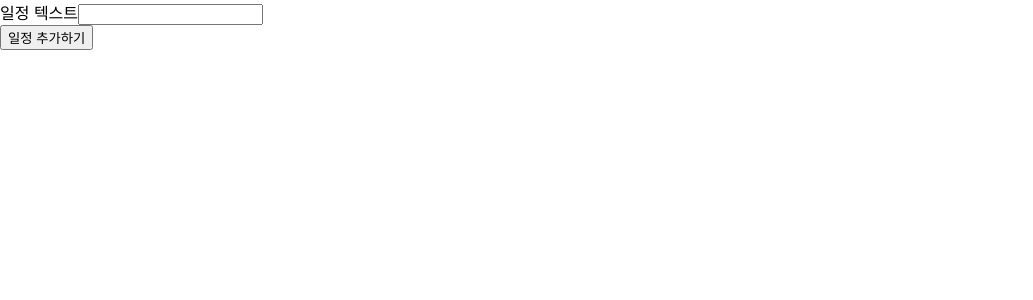
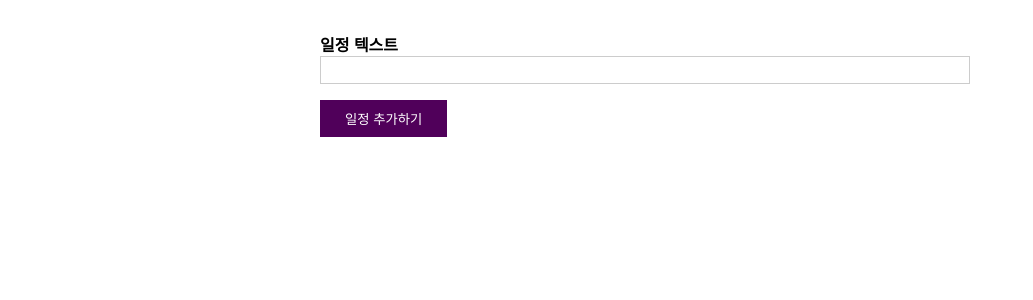
Before and after one commit to SonMinSeock/udemy-typescript, a React (Create React App) app in the folder section14/react-ts-project/: page / in a window 1280 px wide. Shown: the top 300 px of the page, without its empty margins (0-1033 px from the left). Built offline with nearby package versions, Linux system fonts and the light colour scheme.

Commit message:
스타일링 추가하기

```diff
--- /dev/null
+++ b/section14/react-ts-project/src/components/NewTodo.css
@@ -0,0 +1,48 @@
+form {
+  width: 90%;
+  max-width: 40rem;
+  margin: 2rem auto;
+}
+
+.form-control {
+  margin-bottom: 1rem;
+}
+
+label,
+input {
+  display: block;
+  width: 100%;
+}
+
+label {
+  font-weight: bold;
+}
+
+input {
+  font: inherit;
+  border: 1px solid #ccc;
+  padding: 0.25rem;
+}
+
+input:focus {
+  outline: none;
+  border-color: #50005a;
+}
+
+button {
+  background: #50005a;
+  border: 1px solid #50005a;
+  color: white;
+  padding: 0.5rem 1.5rem;
+  cursor: pointer;
+}
+
+button:focus {
+  outline: none;
+}
+
+button:hover,
+button:active {
+  background: #6a0a77;
+  border-color: #6a0a77;
+}
--- a/section14/react-ts-project/src/components/NewTodo.tsx
+++ b/section14/react-ts-project/src/components/NewTodo.tsx
@@ -1,5 +1,6 @@
 import React, { useRef } from "react";
 import { INewTodoProps } from "../types/todoList/index.model";
+import "./NewTodo.css";
 
 const NewTodo: React.FC<INewTodoProps> = ({ onAddTodo }) => {
   const textInputRef = useRef<HTMLInputElement>(null);
@@ -14,7 +15,7 @@
   };
   return (
     <form onSubmit={todoSubmitHandler}>
-      <div>
+      <div className="form-control">
         <label htmlFor="todo-text">일정 텍스트</label>
         <input type="text" id="todo-text" ref={textInputRef} />
       </div>
--- /dev/null
+++ b/section14/react-ts-project/src/components/TodoList.css
@@ -0,0 +1,17 @@
+ul {
+  list-style: none;
+  width: 90%;
+  max-width: 40rem;
+  margin: 2rem auto;
+  padding: 0;
+}
+
+li {
+  margin: 1rem 0;
+  padding: 1rem;
+  box-shadow: 0 2px 8px rgba(0, 0, 0, 0.26);
+  border-radius: 6px;
+  display: flex;
+  justify-content: space-between;
+  align-items: center;
+}
--- a/section14/react-ts-project/src/components/TodoList.tsx
+++ b/section14/react-ts-project/src/components/TodoList.tsx
@@ -1,5 +1,5 @@
 import React from "react";
-
+import "./TodoList.css";
 interface ITodoListProps {
   items: {
     id: string;
```
